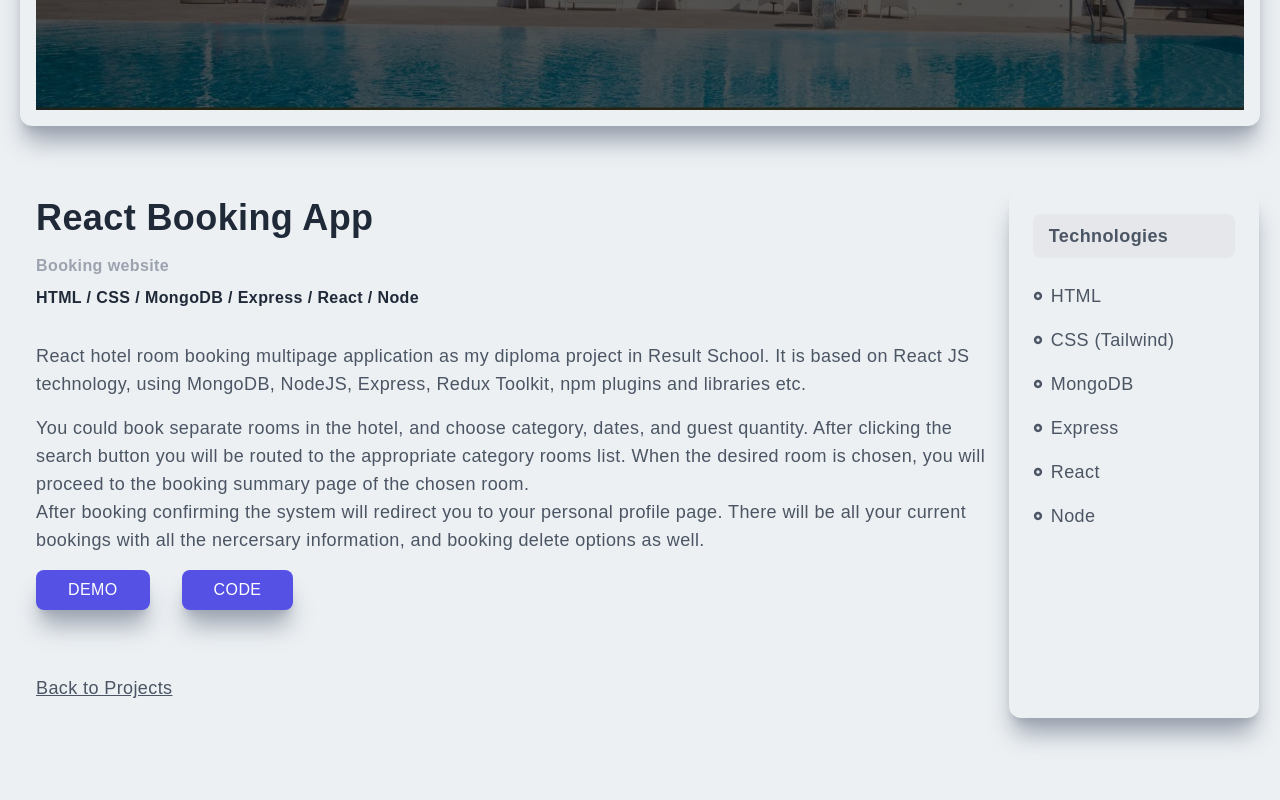
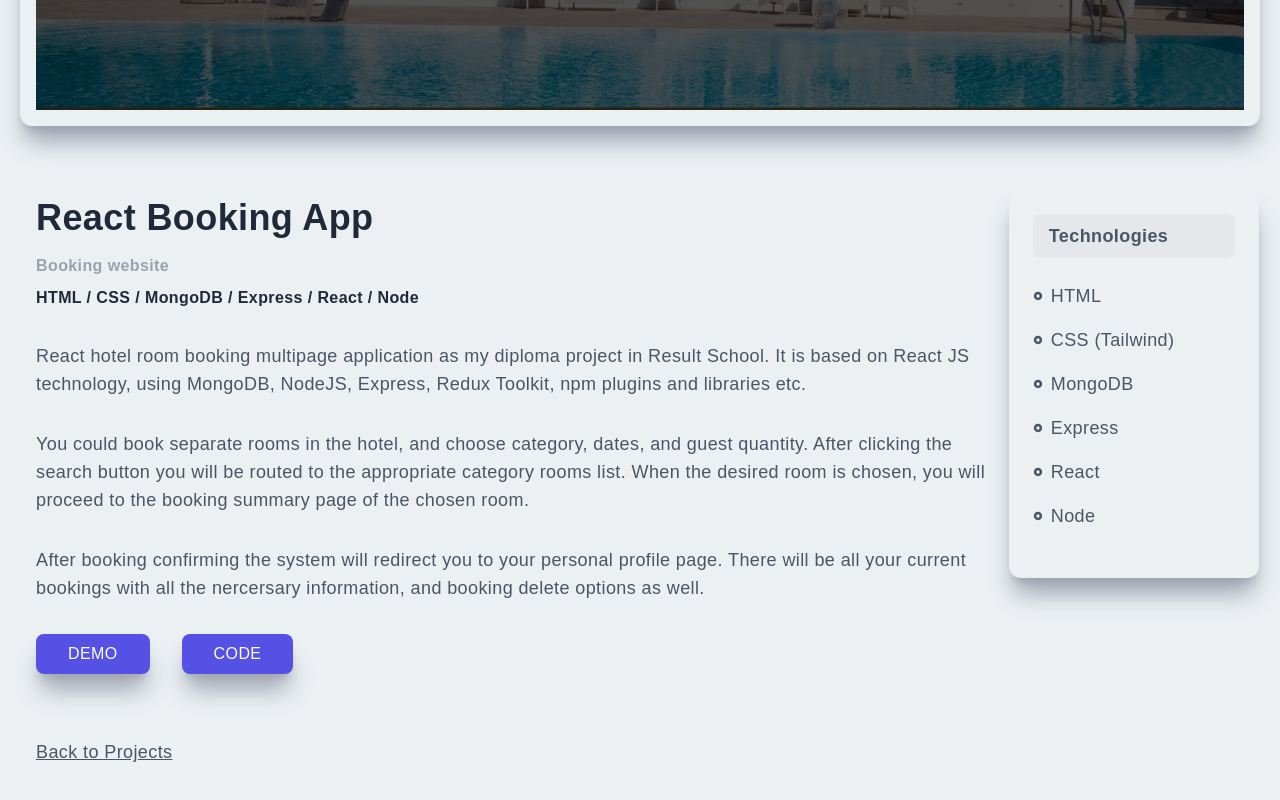
Before and after one commit to Eugene015/nextjs-portfolio, a Next.js app: page /booking in a window 1280 px wide. Shown: the part 599-1399 px from the top of the page. Built offline with nearby package versions, Linux system fonts and the light colour scheme.

Commit message:
css fixes

```diff
--- a/pages/booking.jsx
+++ b/pages/booking.jsx
@@ -24,14 +24,14 @@ const Booking = () => {
             in Result School. It is based on React JS technology, using MongoDB,
             NodeJS, Express, Redux Toolkit, npm plugins and libraries etc.
           </p>
-          <p>
+          <p className="py-4">
             You could book separate rooms in the hotel, and choose category,
             dates, and guest quantity. After clicking the search button you will
             be routed to the appropriate category rooms list. When the desired
             room is chosen, you will proceed to the booking summary page of the
             chosen room.
           </p>
-          <p>
+          <p className="py-4">
             After booking confirming the system will redirect you to your
             personal profile page. There will be all your current bookings with
             all the nercersary information, and booking delete options as well.
@@ -56,7 +56,7 @@ const Booking = () => {
             </p>
           </Link>
         </div>
-        <div className="col-span-4 md:col-span-1 shadow-xl shadow-gray-400 rounded-xl p-4 min-w-[250px]">
+        <div className="col-span-4 md:col-span-1 shadow-xl shadow-gray-400 rounded-xl p-4 min-w-[250px] h-fit">
           <div className="p-2">
             <div className="bg-gray-200 rounded-lg py-2 px-4">
               <p className="font-bold">Technologies</p>
--- a/pages/expenses.jsx
+++ b/pages/expenses.jsx
@@ -45,7 +45,7 @@ const Expenses = () => {
             </p>
           </Link>
         </div>
-        <div className="col-span-4 md:col-span-1 shadow-xl shadow-gray-400 rounded-xl p-4 min-w-[250px]">
+        <div className="col-span-4 md:col-span-1 shadow-xl shadow-gray-400 rounded-xl p-4 min-w-[250px] h-fit">
           <div className="p-2">
             <div className="bg-gray-200 rounded-lg py-2 px-4">
               <p className="font-bold">Technologies</p>
--- a/pages/fastcompany.jsx
+++ b/pages/fastcompany.jsx
@@ -48,7 +48,7 @@ const FastCompany = () => {
             </p>
           </Link>
         </div>
-        <div className="col-span-4 md:col-span-1 shadow-xl shadow-gray-400 rounded-xl p-4 min-w-[250px]">
+        <div className="col-span-4 md:col-span-1 shadow-xl shadow-gray-400 rounded-xl p-4 min-w-[250px] h-fit">
           <div className="p-2">
             <div className="bg-gray-200 rounded-lg py-2 px-4">
               <p className="font-bold">Technologies</p>
--- a/pages/productlist.jsx
+++ b/pages/productlist.jsx
@@ -45,7 +45,7 @@ const ProductList = () => {
             </p>
           </Link>
         </div>
-        <div className="col-span-4 md:col-span-1 shadow-xl shadow-gray-400 rounded-xl p-4 min-w-[250px]">
+        <div className="col-span-4 md:col-span-1 shadow-xl shadow-gray-400 rounded-xl p-4 min-w-[250px] h-fit">
           <div className="p-2">
             <div className="bg-gray-200 rounded-lg py-2 px-4">
               <p className="font-bold">Technologies</p>
--- a/pages/todolist.jsx
+++ b/pages/todolist.jsx
@@ -46,7 +46,7 @@ const TodoList = () => {
             </p>
           </Link>
         </div>
-        <div className="col-span-4 md:col-span-1 shadow-xl shadow-gray-400 rounded-xl p-4 min-w-[250px]">
+        <div className="col-span-4 md:col-span-1 shadow-xl shadow-gray-400 rounded-xl p-4 min-w-[250px] h-fit">
           <div className="p-2">
             <div className="bg-gray-200 rounded-lg py-2 px-4">
               <p className="font-bold">Technologies</p>
--- a/pages/zemlevporyadnik.jsx
+++ b/pages/zemlevporyadnik.jsx
@@ -50,7 +50,7 @@ const Zemlevporyadnik = () => {
             </p>
           </Link>
         </div>
-        <div className="col-span-4 md:col-span-1 shadow-xl shadow-gray-400 rounded-xl p-4 min-w-[250px]">
+        <div className="col-span-4 md:col-span-1 shadow-xl shadow-gray-400 rounded-xl p-4 min-w-[250px] h-fit">
           <div className="p-2">
             <div className="bg-gray-200 rounded-lg py-2 px-4">
               <p className="font-bold">Technologies</p>
```
